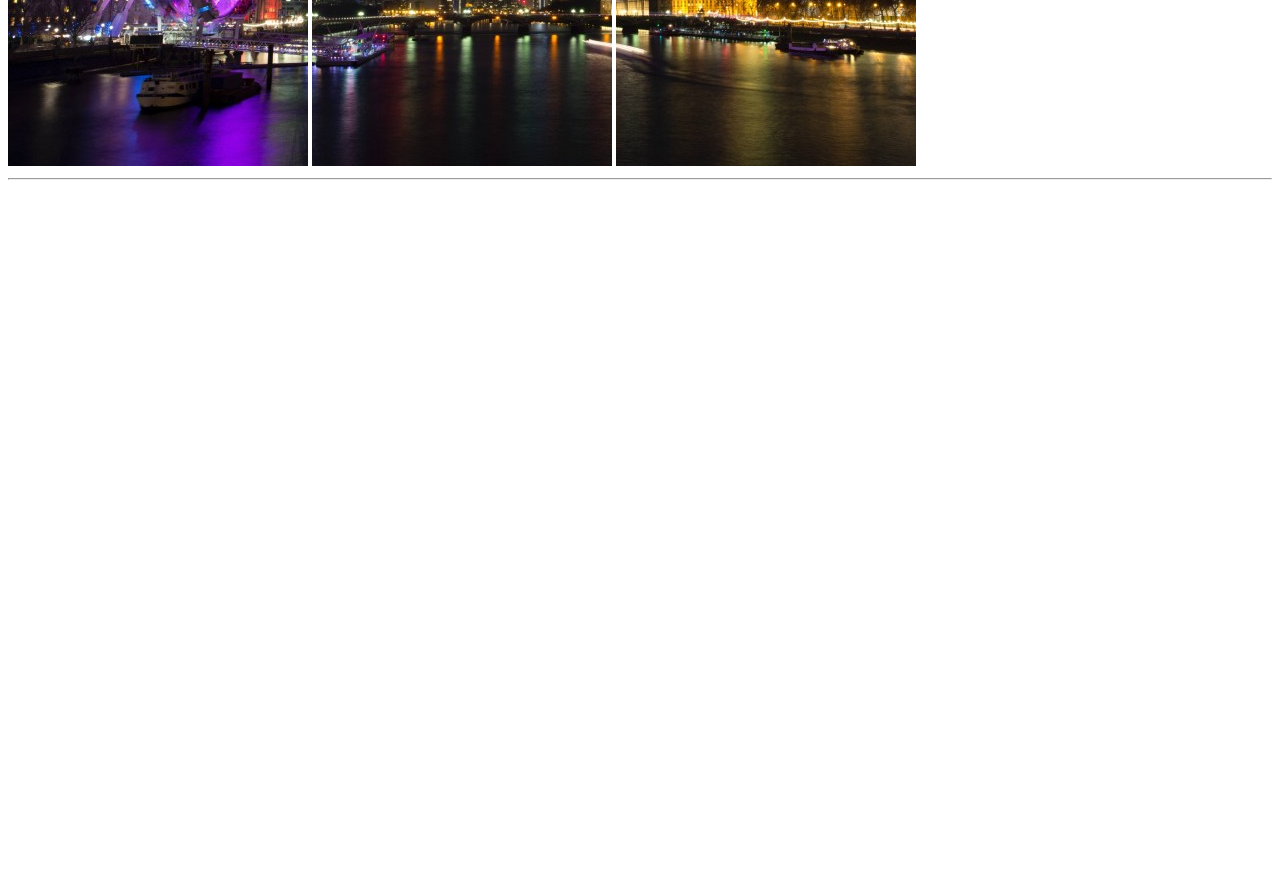
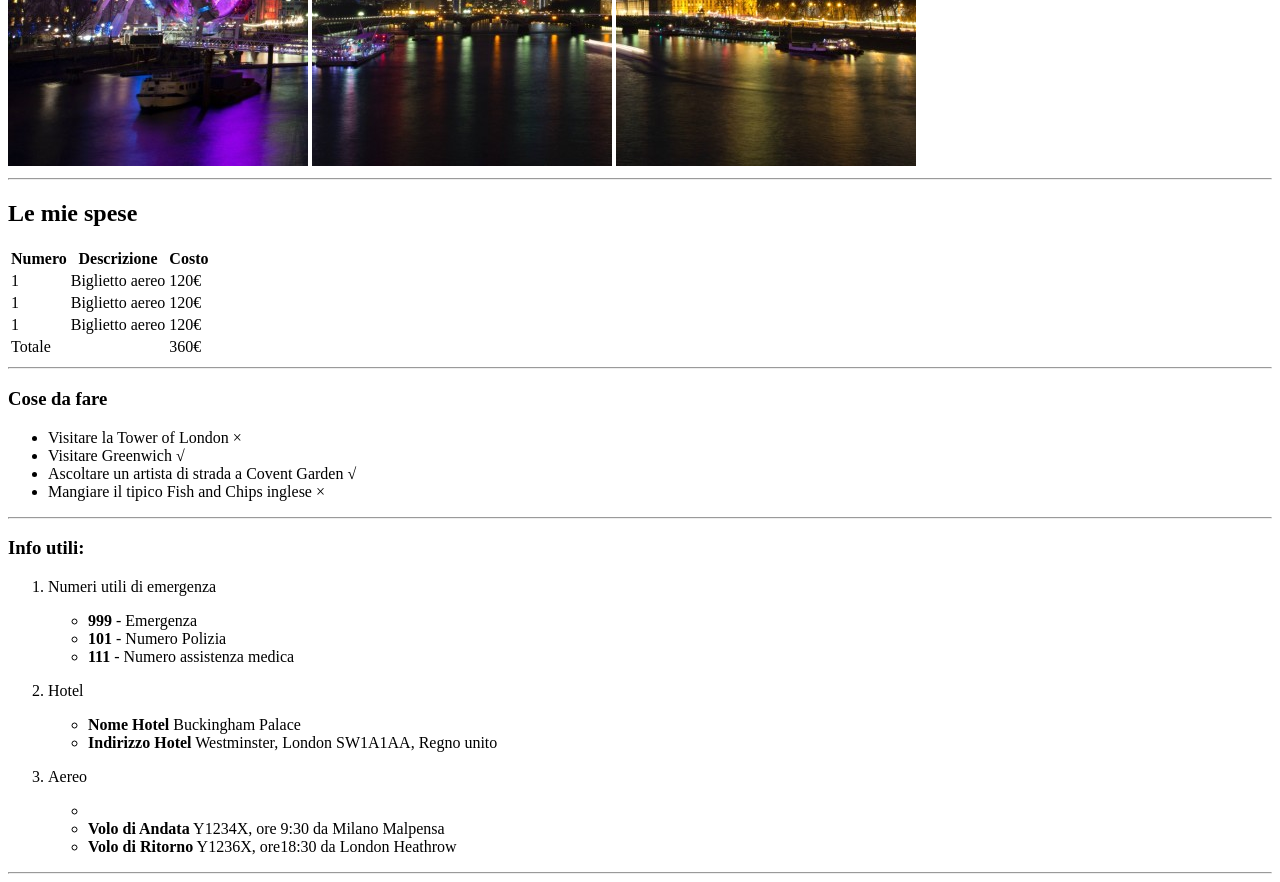
Before and after one commit to GrPaladino/html-london-trip, a plain HTML site: page index.html in a window 1280 px wide. Shown: the part 500-1382 px from the top of the page. Before the commit the page ends 800 px from the top, so only its background shows below. Drawn offline with Linux system fonts and the light colour scheme.

Commit message:
Ins Main info e tabelle

```diff
--- a/index.html
+++ b/index.html
@@ -17,6 +17,83 @@
         </header>
 
         <main>
+            <section>
+                <h2>Le mie spese</h2>
+                                <!-- table costi -->
+                <table>
+                    <thead>
+                        <th>Numero</th>
+                        <th>Descrizione</th>
+                        <th>Costo</th>
+                    </thead>
+                    <tbody>
+                        <tr>
+                            <td>1</td>
+                            <td>Biglietto aereo</td>
+                            <td>120€</td>
+                        </tr>
+                        <tr>
+                            <td>1</td>
+                            <td>Biglietto aereo</td>
+                            <td>120€</td>
+                        </tr>
+                        <tr>
+                            <td>1</td>
+                            <td>Biglietto aereo</td>
+                            <td>120€</td>
+                        </tr>
+                    </tbody>
+                    <tfoot>
+                        <tr>
+                            <td colspan="2">Totale</td>
+                            <td>360€</td>
+                        </tr>
+                    </tfoot>
+                </table>
+                <hr />
+            </section>
+            <section>
+                            <!-- Lista Cose da fare -->
+                <h3>Cose da fare</h3>
+                <ul>
+                    <li>Visitare la Tower of London &times;</li>
+                    <li>Visitare Greenwich &radic;</li>
+                    <li>Ascoltare un artista di strada a Covent Garden &radic;</li>
+                    <li>Mangiare il tipico Fish and Chips inglese &times;</li>
+                </ul>
+                <hr />
+            </section>
+            <section>
+                            <!-- Info utili -->
+                <h3>Info utili:</h3>
+                    <ol>
+                        <li>
+                            <p>Numeri utili di emergenza</p>
+                            <ul>
+                                <li><strong>999</strong> - Emergenza</li>
+                                <li><strong>101</strong> - Numero Polizia</li>
+                                <li><strong>111</strong> - Numero assistenza medica</li>
+                            </ul>
+                        </li>
+                        <li>
+                            <p>Hotel</p>
+                            <ul>
+                                <li><strong>Nome Hotel</strong> Buckingham Palace</li>
+                                <li><strong>Indirizzo Hotel</strong> Westminster, London SW1A1AA, Regno unito</li>
+                             </ul>
+                        </li>
+                        <li>
+                            <p>Aereo</p>
+                            <ul>
+                                <li>
+                                    <li><strong>Volo di Andata</strong> Y1234X, ore 9:30 da Milano Malpensa</li>
+                                    <li><strong>Volo di Ritorno</strong> Y1236X, ore18:30 da London Heathrow</li>
+                                </li>
+                            </ul>
+                        </li>
+                    </ol>
+                <hr />
+            </section>
         </main>
         <footer></footer>
     </body>
```
